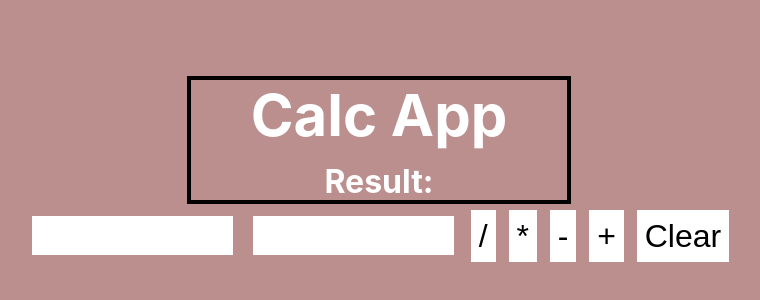
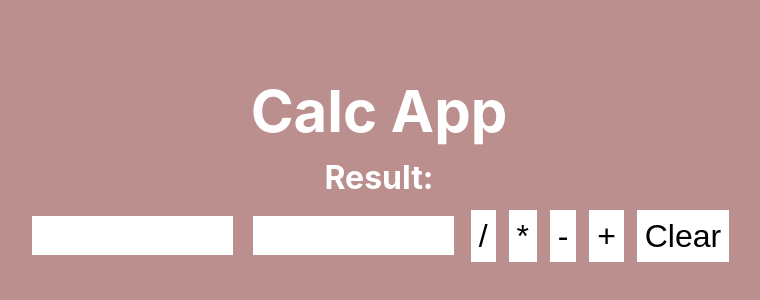
Before and after one commit to leticiadamasio/Calculator-, a React (Create React App) app: page / in a window 1280 px wide. Shown: the part 164-464 px from the top of the page, without its empty margins (261-1021 px from the left). Built offline with nearby package versions, Linux system fonts and the light colour scheme.

Commit message:
Esqueci a bordar preta no css e tirei

```diff
--- a/src/App.css
+++ b/src/App.css
@@ -21,7 +21,6 @@
  align-items: center;
  height: 16%;
  width: 30%;
- border: 4px solid black;
 }
 
 h1 {
```
